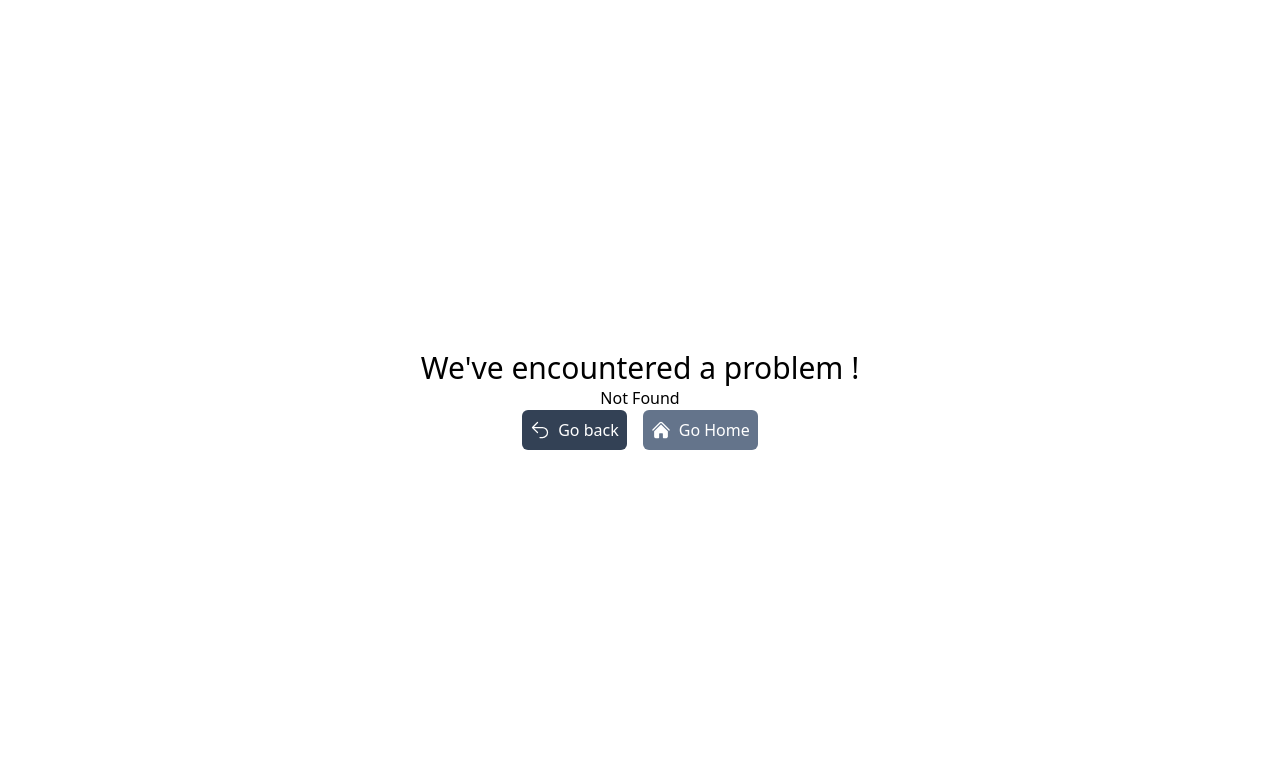
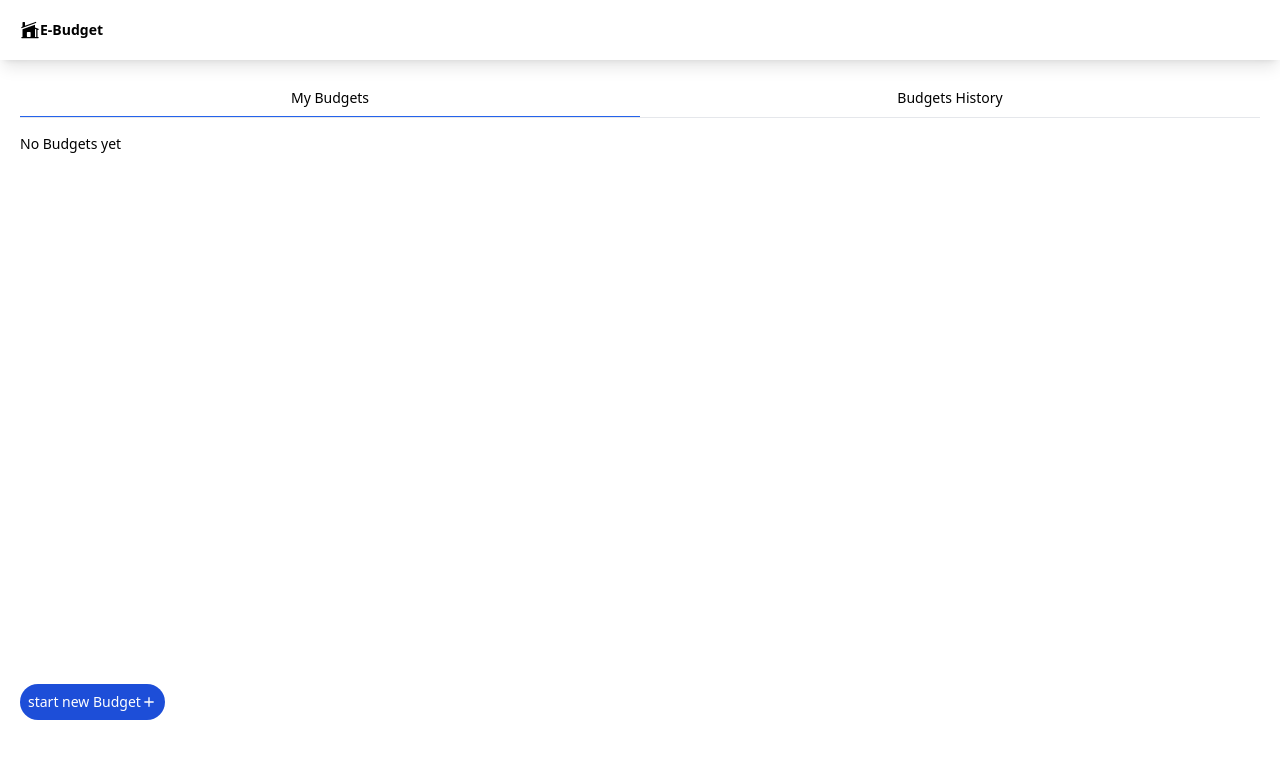
Before and after one commit to manoahLinks/budgetApp, a React (Vite) app: page /budgets in a window 1280 px wide. Before the commit this address had no page. Shown: the top 758 px of the page. Built offline with nearby package versions, Linux system fonts and the light colour scheme.

Commit message:
working on Dashboard view

```diff
--- a/src/App.jsx
+++ b/src/App.jsx
@@ -20,6 +20,7 @@ import Main, { mainLoader } from './layouts/Main'
 import { logoutAction } from './actions/logout'
 import ExpensesPage, { expensesLoader } from './pages/ExpensesPage'
 import BudgetPage, { budgetLoader } from './pages/BudgetPage'
+import AllBudgetsPage, { AllBudgetsPageLoader } from './pages/AllBudgetsPage'
 
 const router = createBrowserRouter([
   {
@@ -40,6 +41,12 @@ const router = createBrowserRouter([
         path: "/expenses",
         element: <ExpensesPage />,
         loader: expensesLoader,
+      },
+
+      {
+        path: "/budgets",
+        element: <AllBudgetsPage/>,
+        loader: AllBudgetsPageLoader,
       },
 
       {
--- a/src/components/Taskbar.jsx
+++ b/src/components/Taskbar.jsx
@@ -10,11 +10,11 @@ const Taskbar = () => {
                     <span>Home</span>
                 </Link>
 
-                <Link className="flex flex-col items-center text-slate-500">
+                <Link to={`/budgets`} className="flex flex-col items-center text-slate-500">
                     <svg className="w-5 h-5 fill-slate-500" xmlns="http://www.w3.org/2000/svg" viewBox="0 0 24 24">
                         <path d="M11 2.04932V12.9999H21.9506C21.4489 18.0533 17.1853 21.9999 12 21.9999C6.47715 21.9999 2 17.5228 2 11.9999C2 6.81459 5.94668 2.55104 11 2.04932ZM13 2.04932C17.7244 2.51839 21.4816 6.27552 21.9506 10.9999H13V2.04932Z"></path>
                     </svg>
-                    <span>Budget</span>
+                    <span>Budgets</span>
                 </Link>
 
                 <Link to={`/expenses`} className="flex flex-col items-center">
--- /dev/null
+++ b/src/pages/AllBudgetsPage.jsx
@@ -0,0 +1,50 @@
+import { useLoaderData } from "react-router-dom"
+import { fetchData } from "../../helpers"
+import BudgetItem from "../components/BudgetItem"
+
+
+// loader
+export function AllBudgetsPageLoader(){
+    const budgets = fetchData('budgets')
+    const expenses = fetchData('expenses')
+    return {budgets, expenses}
+}
+
+const AllBudgetsPage = () => {
+
+    const {budgets} = useLoaderData()
+
+    return (
+        <div className="flex flex-col gap-y-4 p-2 md:p-5">
+            <div className="grid grid-cols-2 border-b ">
+                <span className="text-center border-b border-blue-600 py-2">My Budgets</span>
+                <span className="text-center py-2">Budgets History</span>
+            </div>
+
+            <div className="grid grid-cols-1 md:grid-cols-2">
+                {
+                    budgets && budgets.length > 0
+                    ?
+                    (<div className="grid grid-cols-1 md:grid-cols-2 md:gap-x-4 gap-y-4">
+                        {
+                            budgets.map((budg)=>(
+                                <BudgetItem key={budg.id} budget={budg} />
+                            ))
+                        }
+                    </div>)
+                    :
+                    (<h4>No Budgets yet</h4>)
+                }
+            </div>
+
+            <button className="flex items-center fixed bottom-20 rounded-full bg-blue-700 text-white p-2">
+                <span>start new Budget</span>
+                <svg className="w-4 h-4 fill-white" xmlns="http://www.w3.org/2000/svg" viewBox="0 0 24 24">
+                    <path d="M11 11V5H13V11H19V13H13V19H11V13H5V11H11Z"></path>
+                </svg>
+            </button>
+        </div>
+     );
+}
+
+export default AllBudgetsPage;
--- a/src/pages/Dashboard.jsx
+++ b/src/pages/Dashboard.jsx
@@ -1,6 +1,7 @@
 import { Link, useLoaderData } from "react-router-dom";
 
 import img from '../assets/Logistics-pana.png'
+import proImg from '../assets/icons8-user-male-100.png'
 
 // components
 import Intro from "../components/Intro";
@@ -119,7 +120,29 @@ const Dashboard = () => {
             {userName ?
             (
                 <div className="flex flex-col">
-                    <h1 className="font-semibold mt-5 text-center">Hi 👋, <span className="text-lime-400 text-xl">{userName}</span></h1>
+                    <div className="flex flex-col m-2 border gap-y-2 p-2">
+                        <div className="flex justify-between justify-center items-center">
+                            <svg className="w-5 h-5" xmlns="http://www.w3.org/2000/svg" viewBox="0 0 24 24">
+                                <path d="M7.5 11.5C5.01472 11.5 3 9.48528 3 7C3 4.51472 5.01472 2.5 7.5 2.5C9.98528 2.5 12 4.51472 12 7C12 9.48528 9.98528 11.5 7.5 11.5ZM7.5 21.5C5.01472 21.5 3 19.4853 3 17C3 14.5147 5.01472 12.5 7.5 12.5C9.98528 12.5 12 14.5147 12 17C12 19.4853 9.98528 21.5 7.5 21.5ZM17.5 11.5C15.0147 11.5 13 9.48528 13 7C13 4.51472 15.0147 2.5 17.5 2.5C19.9853 2.5 22 4.51472 22 7C22 9.48528 19.9853 11.5 17.5 11.5ZM17.5 21.5C15.0147 21.5 13 19.4853 13 17C13 14.5147 15.0147 12.5 17.5 12.5C19.9853 12.5 22 14.5147 22 17C22 19.4853 19.9853 21.5 17.5 21.5ZM7.5 9.5C8.88071 9.5 10 8.38071 10 7C10 5.61929 8.88071 4.5 7.5 4.5C6.11929 4.5 5 5.61929 5 7C5 8.38071 6.11929 9.5 7.5 9.5ZM7.5 19.5C8.88071 19.5 10 18.3807 10 17C10 15.6193 8.88071 14.5 7.5 14.5C6.11929 14.5 5 15.6193 5 17C5 18.3807 6.11929 19.5 7.5 19.5ZM17.5 9.5C18.8807 9.5 20 8.38071 20 7C20 5.61929 18.8807 4.5 17.5 4.5C16.1193 4.5 15 5.61929 15 7C15 8.38071 16.1193 9.5 17.5 9.5ZM17.5 19.5C18.8807 19.5 20 18.3807 20 17C20 15.6193 18.8807 14.5 17.5 14.5C16.1193 14.5 15 15.6193 15 17C15 18.3807 16.1193 19.5 17.5 19.5Z"></path>
+                            </svg>
+                            <img className="rounded-full bg-lime-100 h-10 w-10" src={proImg} alt="proimg" />
+                        </div>
+                        <div className="flex flex-col">
+                            <h4 className="text-sm font-bold">Hi 👋, {userName}!</h4>
+                            <p className="font-light">Personal budgeting is the secret to financial freedom</p>
+                        </div>
+                        <div className="flex justify-evenly border rounded-md p-2 md:p-5">
+                            <div className="flex flex-col items-center">
+                                <h4>Amount Budgeted</h4>
+                                <h4>0.00</h4>
+                            </div>
+                            <div className="flex flex-col items-center">
+                                <h4>Amount spent</h4>
+                                <h4>0.00</h4>
+                            </div>
+                        </div>
+                    </div>
+
                     <div className="">
                         {
                             budgets && budgets.length > 0
```
Also changed, not shown: src/assets/icons8-user-male-100.png (added).
